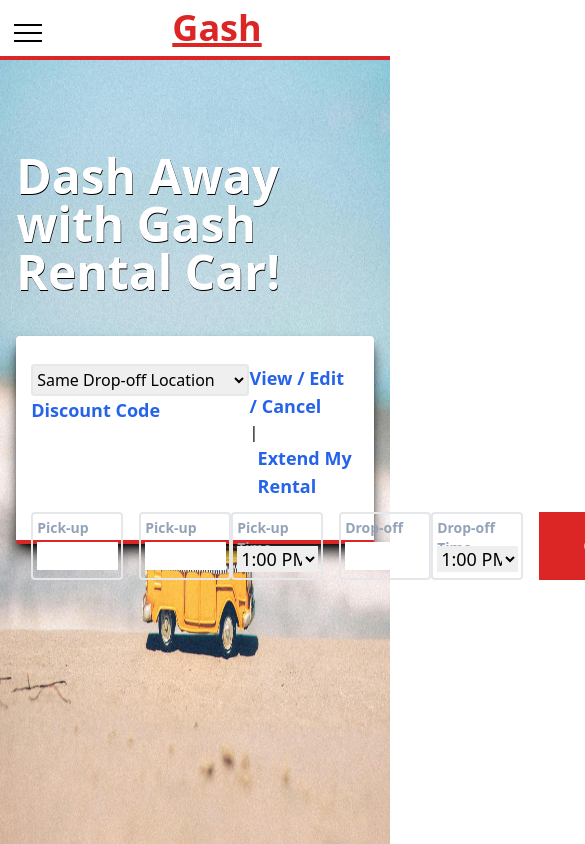
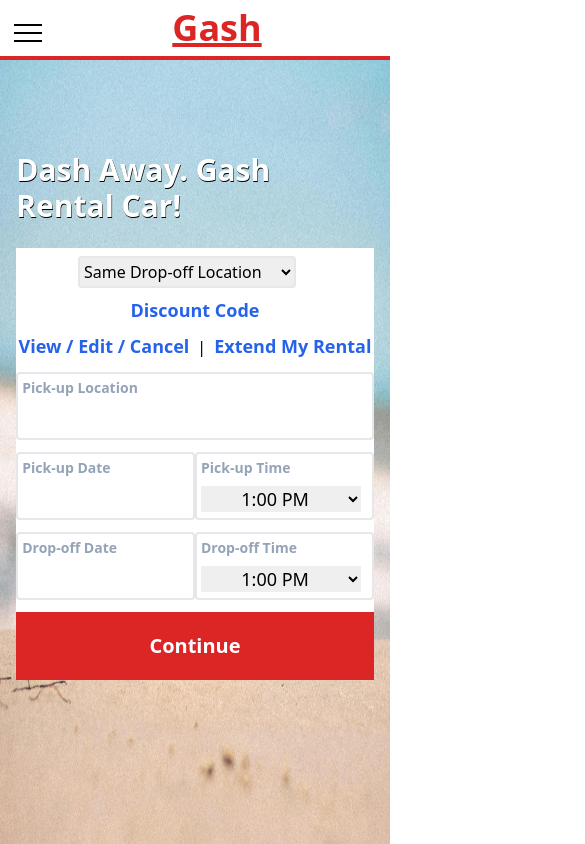
Before and after one commit to Peterson-Jacob/gsr, a Next.js app: page / in a window 390 px wide. Shown: the top 844 px of the page, 585 px wide, since content can reach past the window. Built offline with nearby package versions, Linux system fonts and the light colour scheme.

Commit message:
Update jumbo.jsx

```diff
--- a/pages/components/jumbo.jsx
+++ b/pages/components/jumbo.jsx
@@ -10,44 +10,45 @@
                 <Image src={beach} alt="picture provided by Nubia Navarro" className="w-full beach"/>
             </div>
 
-            <div className='w-full jprompt'>
+            <div className='relative w-full jprompt'>
                 <div className='w-11/12 my-0 mx-auto'>
-                    <h1 className='text-5xl text-white font-semibold tagline'>Dash Away with Gash Rental Car!</h1>
+                    <h1 className='text-3xl font-bold text-white lg:font-semibold lg:text-5xl tagline'>Dash Away. Gash Rental Car!</h1>
                 </div>
-                <div className='w-11/12 my-10 mx-auto bg-white h-52 rounded shadow-lg shadow-black border-b-4 border-red-600 rentPrompt'>
+                <div className='w-11/12 my-6 lg:my-10 mx-auto bg-white lg:h-52 lg:rounded lg:shadow-lg lg:shadow-black lg:border-b-4 lg:border-red-600 rentPrompt'>
 
-                    <div className='flex w-11/12 my-0 mx-auto'>
-                        <div className=' flex-initial w-2/3 '>
-                            <select className='mt-7 mr-4  py-0.5 border-2 rounded' id="drop-off">
+                    <div className='flex flex-wrap lg:flex-nowrap lg:w-11/12 my-0 lg:mx-auto'>
+                        <div className=' flex-initial w-full text-center lg:text-left lg:w-2/3 '>
+                            <select className='my-2 mr-4 py-0.5 border-2 rounded lg:mt-7' id="drop-off">
                                 <option value="same">Same Drop-off Location</option>
                                 <option value="differnt">Differnt Drop-off Location</option>
                             </select>
                             <p className='text-lg text-blue-600 font-semibold inline-block'>Discount Code</p>
                         </div>
-                        <div className='flex-initial w-1/3 mt-7'>
+                        <div className='flex-initial w-full text-center mt-2 lg:w-1/3 lg:mt-7'>
                             <p className='text-lg text-blue-600 font-semibold inline-block mr-2 '>View / Edit / Cancel</p>|
                             <p className='text-lg text-blue-600 font-semibold inline-block ml-2'>Extend My Rental</p>
                         </div>
                     </div>
 
-                    <div className='flex w-11/12 my-0 mx-auto'>
+                    <div className='flex flex-wrap w-full lg:flex-nowrap lg:w-11/12 my-0 mx-auto'>
 
-                        <div className='relative flex-initial w-5/6 mr-0 mt-3 px-11 py-5 border-2 rounded pickupDiv'>
+                            <div className='relative flex-initial w-full lg:w-4/5 mr-0 mt-3 px-11 py-5 border-2 rounded pickupDiv'>
                                 <span className='absolute top-0 left-0 mt-1 ml-1 text-sm text-slate-400 font-bold'>Pick-up Location</span>
                                 <input type="text" className='absolute w-11/12 mt-2 mb-0 ml-1 text-xl left-0  outline-none'  />
                             </div>
-                        <div className='hidden relative flex-initial w-2/5 mr-0 mt-3 px-11 py-5 border-2 rounded pickupDiv'>
+                            <div className='hidden relative flex-initial w-1/2 lg:w-4/5 mr-0 mt-3 px-11 py-5 border-2 rounded pickupDiv'>
                                 <span className='absolute top-0 left-0 mt-1 ml-1 text-sm text-slate-400 font-bold'>Drop-off Location</span>
                                 <input type="text" className='absolute w-11/12 mt-2 mb-0 ml-1 text-xl left-0  outline-none'  />
                             </div>
 
 
-                        <div className='relative flex-initial w-1/4 ml-4 mr-0 mt-3 px-11 py-5 border-2 rounded dateupDiv'>
+
+                        <div className='relative flex-initial w-1/2 lg:w-1/4 lg:ml-4 mr-0 mt-3 px-11 py-5 border-2 rounded dateupDiv'>
                             <span className='absolute top-0 left-0 mt-1 ml-1 text-sm text-slate-400 font-bold'>Pick-up Date</span>
                             <input type="text" className='absolute w-11/12 mt-2 mb-0 ml-1 text-xl left-0  outline-none '  />
                         </div>
 
-                        <div className='relative flex-initial w-1/4 mr-4 mt-3 px-11 py-5 border-2 rounded dateupDiv'>
+                        <div className='relative flex-initial w-1/2 lg:w-1/4 lg:mr-4 mt-3 px-11 py-5 border-2 rounded dateupDiv'>
                                 <span className='absolute top-0 left-0 mt-1 ml-1 text-sm text-slate-400 font-bold'>Pick-up Time</span>
                                 <select className='absolute w-11/12 mt-3 mb-0 ml-1 text-lg text-center left-0  outline-none' id="drop-off">
                                  <option value="8am">8:00 AM</option>
@@ -65,12 +66,12 @@
                             </select>
                         </div>
 
-                        <div className='relative flex-initial w-1/4 mr-0 mt-3 px-11 py-5 border-2 rounded dateupDiv'>
+                        <div className='relative flex-initial w-1/2 lg:w-1/4 mr-0 mt-3 px-11 py-5 border-2 rounded dateupDiv'>
                             <span className='absolute top-0 left-0 mt-1 ml-1 text-sm text-slate-400 font-bold'>Drop-off Date</span>
                             <input type="text" className='absolute w-11/12 mt-2 mb-0 ml-1 text-xl left-0  outline-none'  />
                         </div>
 
-                        <div className='relative flex-initial w-1/4 mr-4 mt-3 px-11 py-5 border-2 rounded dateupDiv'>
+                        <div className='relative flex-initial w-1/2 lg:w-1/4 lg:mr-4 mt-3 px-11 py-5 border-2 rounded dateupDiv'>
                                 <span className='absolute top-0 left-0 mt-1 ml-1 text-sm text-slate-400 font-bold'>Drop-off Time</span>
                                 <select className='absolute w-11/12 mt-3 mb-0 ml-1 text-lg text-center left-0  outline-none' id="drop-off">
                                  <option value="8am">8:00 AM</option>
@@ -88,8 +89,8 @@
                             </select>
                         </div>
 
-                        <div className='relative flex-initial w-1/4 mr-4 mt-3 px-11 py-5 bg-red-600 cursor-pointer hover:shadow hover:shadow-black dateupDiv'>
-                            <p className='text-xl font-bold text-white'>Continue</p>
+                        <div className='relative flex-initial w-full lg:w-1/4 lg:mr-4 mt-3 px-11 py-5 bg-red-600 cursor-pointer hover:shadow hover:shadow-black dateupDiv'>
+                            <p className='text-xl font-bold text-white text-center'>Continue</p>
                         </div>
                     </div>
                 </div>
```
Lines whose indentation alone changed are shown as unchanged.
